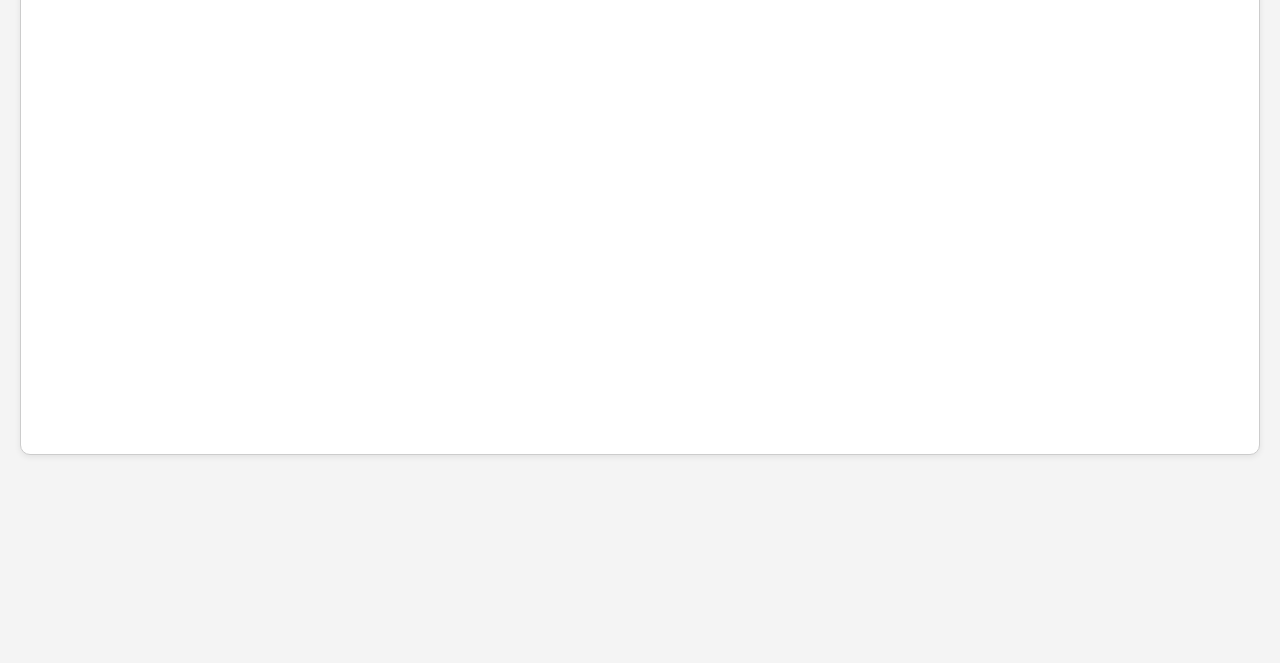
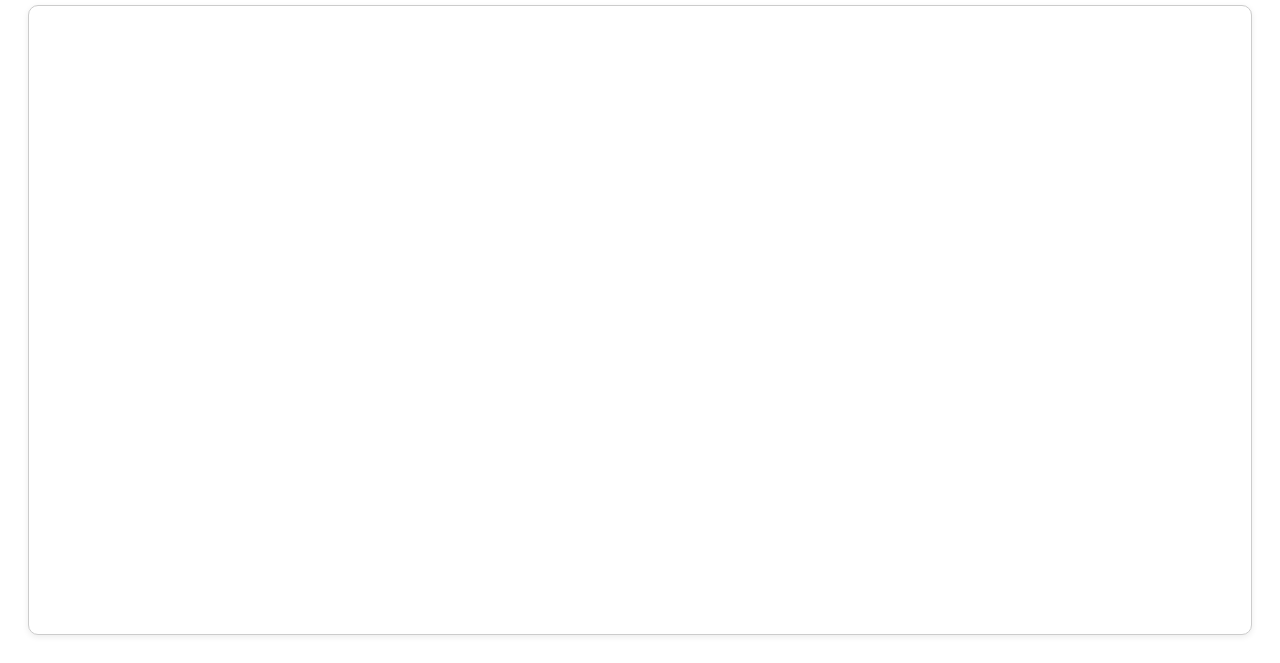
Before and after one commit to facundo-calde/proyecto-clinicadedesarrollopilar, a website: page Frontend/html/calendario.html in a window 1280 px wide. Shown: the part 419-1082 px from the top of the page. Before the commit the page ends 894 px from the top, so only its background shows below. Drawn offline with Linux system fonts and the light colour scheme.

```diff
--- a/Frontend/html/calendario.html
+++ b/Frontend/html/calendario.html
@@ -6,7 +6,6 @@
   <title>Agenda</title>
 
   <link rel="icon" href="/img/fc885963d690a6787ca787cf208cdd25_1778x266_fit.png" type="image/png">
-  <link rel="stylesheet" href="/css/dashboard.css">
   <link rel="stylesheet" href="/css/calendario.css">
 </head>
 
```
